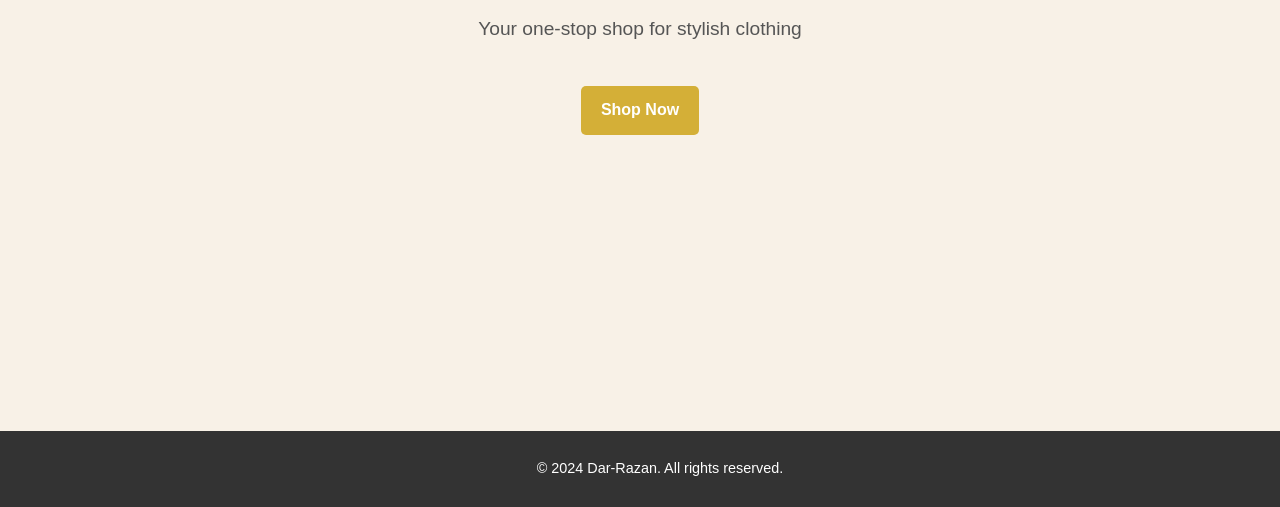
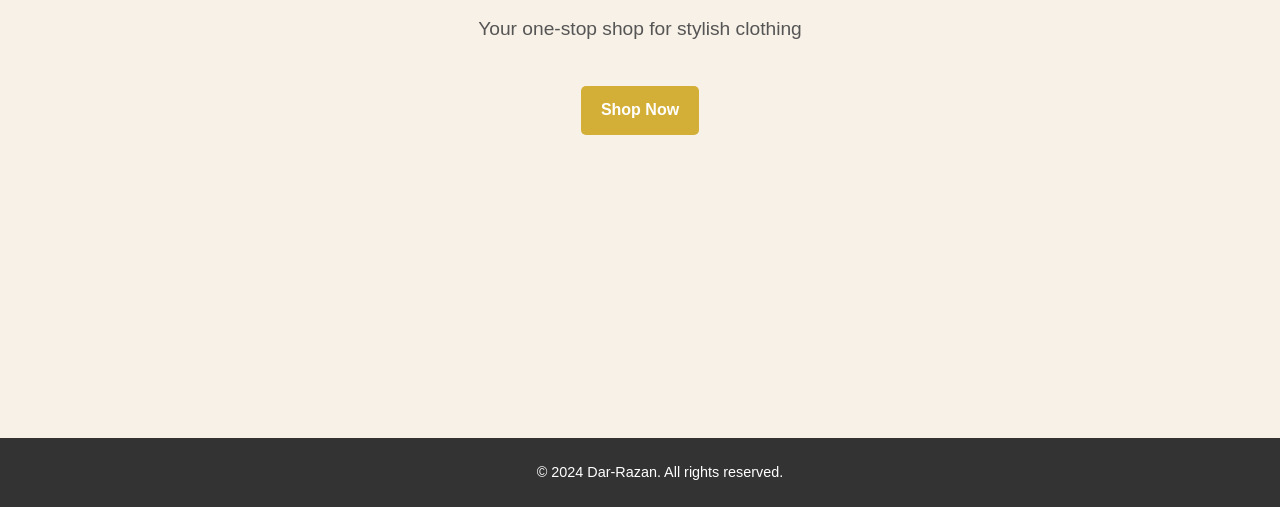
Before and after one commit to sai200106/dar-razan, a plain HTML site: page index.html in a window 1280 px wide. Shown: the part 293-800 px from the top of the page. Drawn offline with Linux system fonts and the light colour scheme.

Commit message:
Update style.css

```diff
--- a/style.css
+++ b/style.css
@@ -180,7 +180,7 @@ footer {
     background: #333; /* Black footer */
     color: #fff;
     font-size: 0.9em;
-    line-height: 0.5;
+    line-height: 0.05;
     position:fixed;
     bottom:0;
     width:100%;
```
